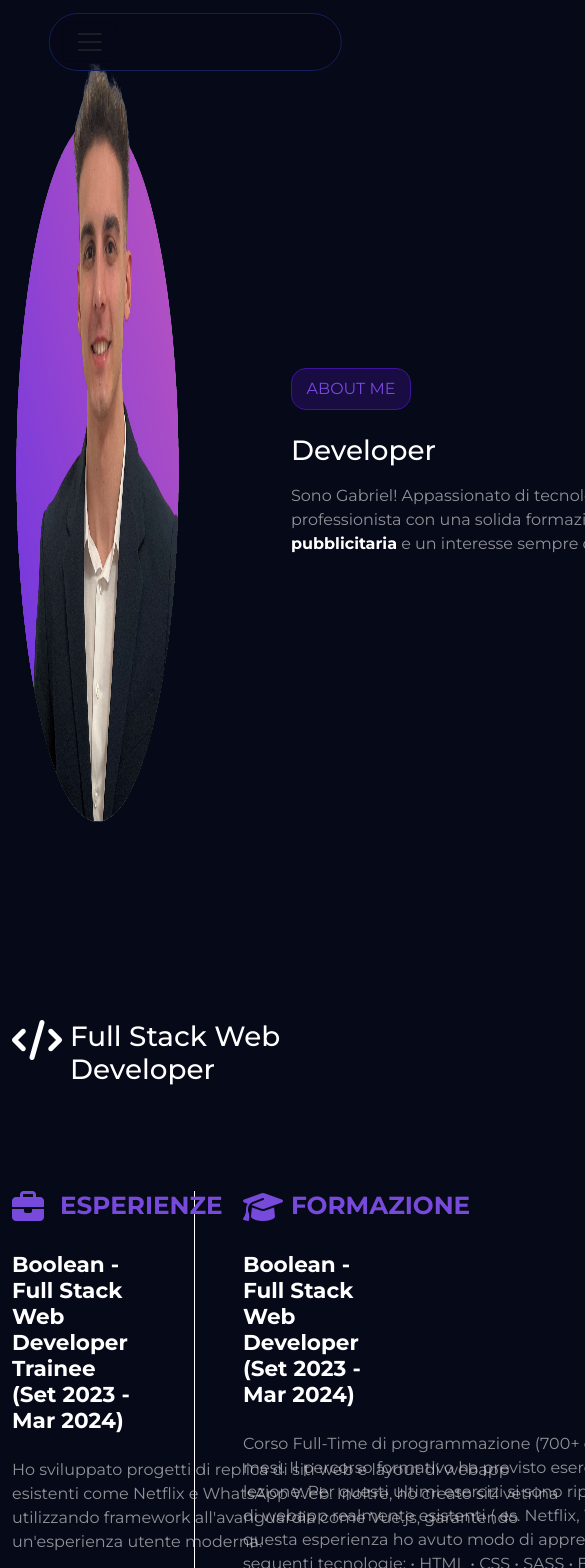
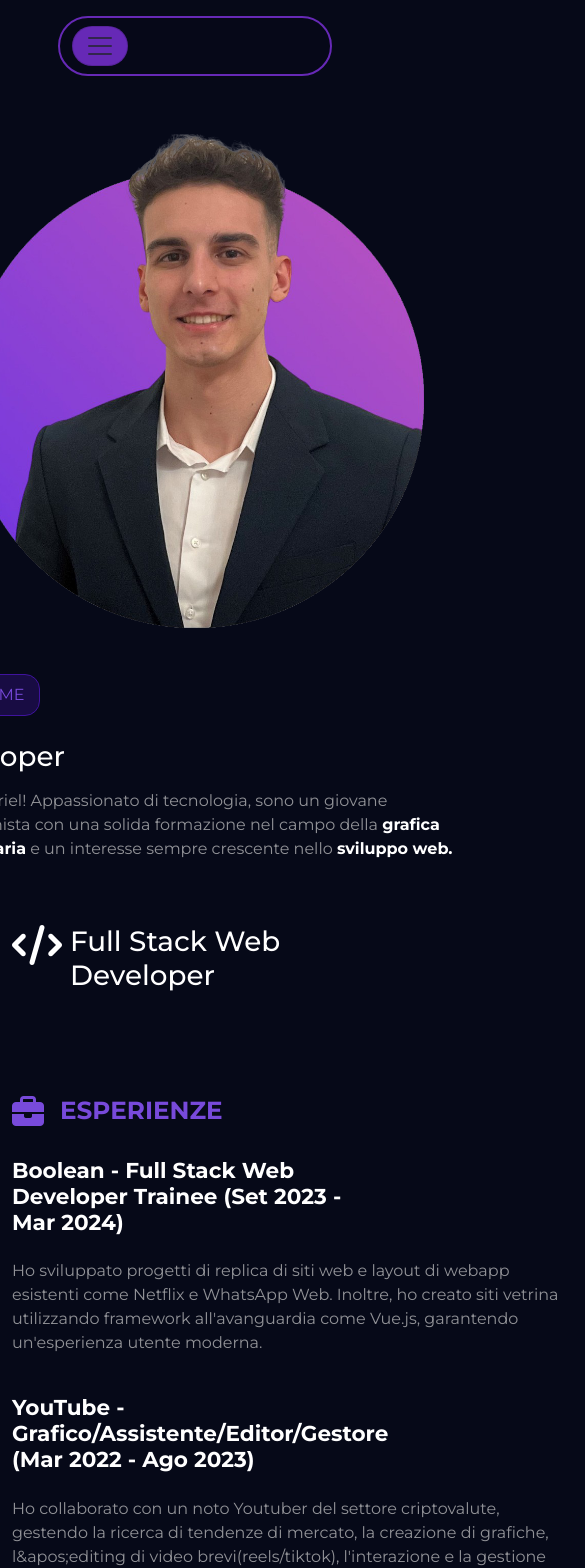
Before and after one commit to PinoGabriel/vue-SitoVetrinaGabriel, a Vue app: page / in a window 390 px wide. Shown: the top 1568 px of the page, 585 px wide, since content can reach past the window. Built offline with nearby package versions, Linux system fonts and the light colour scheme.

Commit message:
feat: added responsive

```diff
--- a/src/components/AppHeader.vue
+++ b/src/components/AppHeader.vue
@@ -32,8 +32,8 @@ export default {
 </script>
 
 <template>
-    <header class="container">
-        <nav class="navbar navbar-expand-lg my_bg w-75 my_position">
+    <header class="container d-flex justify-content-center pt-3">
+        <nav class="navbar navbar-expand-lg my_bg w-75">
             <div class="container-fluid">
                 <button class="navbar-toggler" type="button" data-bs-toggle="collapse" data-bs-target="#navbarNav"
                     aria-controls="navbarNav" aria-expanded="false" aria-label="Toggle navigation">
@@ -75,15 +75,13 @@ export default {
 <style scoped lang="scss">
 .my_bg {
     background-color: #06091880;
-    border: 1px solid #142058;
+    border: 2px solid #6629b6;
     border-radius: 2rem;
 }
 
-.my_position {
-    position: fixed;
-    top: 5%;
-    left: 50%;
-    transform: translate(-50%, -50%);
+.navbar-toggler {
+    background-color: #6629b6 !important;
+    border-radius: 2rem;
 }
 
 .my_name {
@@ -119,4 +117,23 @@ export default {
     border-bottom: 3px solid #784adb;
     transform: scale(1.1);
 }
+
+@media screen and (max-width: 991px) {
+    .my_item:hover {
+        width: 30%;
+        transform: scale(1);
+    }
+
+    .my_contact:hover {
+        transform: scale(1);
+    }
+
+    .my_contact {
+        display: inline-block;
+    }
+
+    .active {
+        transform: scale(1);
+    }
+}
 </style>
--- a/src/pages/Contatti.vue
+++ b/src/pages/Contatti.vue
@@ -111,12 +111,11 @@ export default {
         <div class="container d-flex flex-column justify-content-center pt-10" :class="{
             'blur-effect': submitSuccess || submitError
         }">
-            <h5 class="my_color_purple">Compila il form per mandarmi un messaggio:</h5>
-            <form class="mt-5" @submit.prevent="VueSubmitForm" method="post">
+            <h5 class="my_color_purple col-xl-6">Compila il form per mandarmi un messaggio:</h5>
+            <form class="mt-5 col-xl-6" @submit.prevent="VueSubmitForm" method="post">
                 <div class="mb-3">
                     <label for="name" class="form-label">Nome*</label>
-                    <input type="text" class="form-control w-50" id="username" name="name" v-model="formData.name"
-                        required>
+                    <input type="text" class="form-control" id="username" name="name" v-model="formData.name" required>
                     <div v-if="formSubmitted && (formData.name.length < 3 || formData.name.length > 255)"
                         class="text-danger">
                         <template v-if="formData.name.length < 3">Il nome deve essere di almeno 3 caratteri</template>
@@ -125,8 +124,8 @@ export default {
                 </div>
                 <div class="mb-3">
                     <label for="email" class="form-label">Email*</label>
-                    <input type="email" name="email" class="form-control w-50" id="userEmail"
-                        aria-describedby="emailHelp" v-model="formData.email" required>
+                    <input type="email" name="email" class="form-control" id="userEmail" aria-describedby="emailHelp"
+                        v-model="formData.email" required>
                     <div v-if="formSubmitted && formData.email.length > 255" class="text-danger">L'email
                         non può
                         superare
@@ -137,15 +136,15 @@ export default {
                 </div>
                 <div class="mb-3">
                     <label for="message" class="form-label">Messaggio</label>
-                    <textarea class="form-control w-50" id="userMessage" rows="5" name="message"
-                        v-model="formData.message" required></textarea>
+                    <textarea class="form-control" id="userMessage" rows="5" name="message" v-model="formData.message"
+                        required></textarea>
                     <div v-if="formSubmitted && formData.message.length > 2000" class="text-danger">Il messaggio non può
                         superare
                         i 2000 caratteri</div>
                 </div>
                 <div class="mb-3">
                     <label for="user" class="form-label">Seleziona a chi inviare il messaggio*</label>
-                    <select class="form-select w-50" v-model="formData.selectedUser" name="user_id">
+                    <select class="form-select" v-model="formData.selectedUser" name="user_id">
                         <option value="" disabled>Scegli un utente</option>
                         <option v-for="user in users" :key="user.id" :value="user.id">{{ user.name }}</option>
                     </select>
--- a/src/pages/Home.vue
+++ b/src/pages/Home.vue
@@ -36,14 +36,17 @@ export default {
 
 <template>
 	<section class="py-5">
-		<div class="vh-100 d-flex">
-			<img class="w-50" src="/img/io.png" alt="ADA">
-			<div>
-				<div class="vh-100 d-flex flex-column justify-content-center px-10">
+		<div class="container-fluid d-flex flex-sm-wrap flex-lg-nowrap align-items-center justify-content-center">
+			<div class="row">
+				<img class="col-xl-6" src="/img/io.png" alt="ADA">
+				<div
+					class="col-xl-6 d-flex align-items-sm-center align-items-xl-start flex-column justify-content-center px-md-1 px-xl-5 py-md-5 py-xl-0">
 					<a href="#">ABOUT ME</a>
 					<h1 class="pt-4 developer">Developer</h1>
 					<h1 class="pt-4 designer">Designer</h1>
-					<p class="pt-2">Sono Gabriel! Appassionato di tecnologia, sono un giovane professionista con una
+					<p class="pt-2 text-sm-center text-lg-start">Sono Gabriel! Appassionato di tecnologia, sono un
+						giovane
+						professionista con una
 						solida
 						formazione nel campo
 						della <span><b>grafica pubblicitaria</b></span> e un interesse sempre crescente nello
@@ -52,15 +55,16 @@ export default {
 					</p>
 				</div>
 			</div>
+
 		</div>
 
-		<div class="container pt-10">
-			<div class="d-flex justify-content-center align-item-center pb-5">
+		<div class="container pt-sm-5">
+			<div class="d-flex justify-content-center align-item-center py-5">
 				<i class="fa-solid fa-code"></i>
 				<h1 class="ps-2">Full Stack Web Developer</h1>
 			</div>
 			<div class="row py-5">
-				<div class="col-6 line_right pe-5">
+				<div class="col-xl-6 line_right pe-lg-0 pe-xl-5">
 					<div class="d-flex align-item-center">
 						<i class="my_color_purple fa-solid fa-briefcase"></i>
 						<h2 class="my_color_purple fw-bold ps-3">ESPERIENZE</h2>
@@ -70,7 +74,7 @@ export default {
 						<p class="pt-3">{{ element.description }}</p>
 					</div>
 				</div>
-				<div class="col-6 ps-5">
+				<div class="col-xl-6 ps-lg-0 ps-xl-5 pt-xl-0 pt-sm-5">
 					<div class="d-flex align-item-center">
 						<i class="my_color_purple fa-solid fa-graduation-cap"></i>
 						<h2 class="my_color_purple fw-bold ps-2">FORMAZIONE</h2>
@@ -138,4 +142,32 @@ i {
 .line_right {
 	border-right: 1px solid white;
 }
+
+@media screen and (max-width: 768px) {
+	.vh-100 {
+		min-height: 200px;
+	}
+
+	/* 	.w-50 {
+		width: 100% !important;
+	} */
+
+	.px-10 {
+		padding: 1rem 1rem;
+	}
+
+	.pt-4 {
+		padding-top: 1rem;
+	}
+
+	.pt-10 {
+		margin-top: 1rem;
+	}
+}
+
+@media screen and (max-width: 1200px) {
+	.line_right {
+		border-right: none;
+	}
+}
 </style>
```
